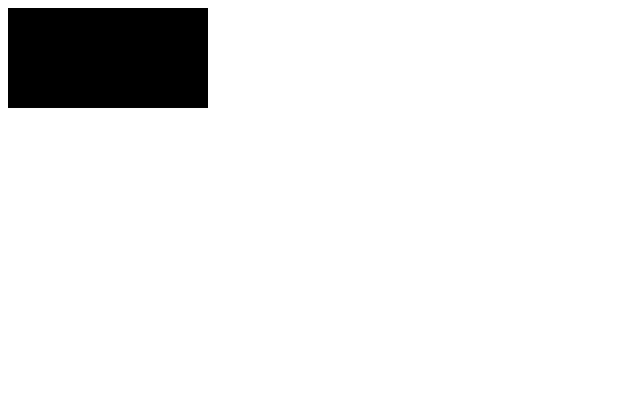
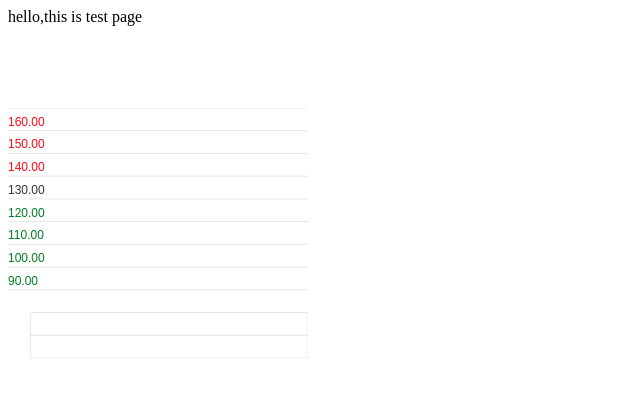
Before and after one commit to puddingKing/LakeJS, a website built with webpack: page sample/test.html in a window 1280 px wide. Shown: the whole page, without its empty margins (0-640 px from the left). Built offline with nearby package versions, Linux system fonts and the light colour scheme.

Commit message:
changes log

```diff
--- a/dev/main.js
+++ b/dev/main.js
@@ -1,6 +1,10 @@
-var EventUtil = require('../modules/event/EventUtil');
+var EventUtil = require('../modules/tools/event/EventUtil');
+var coor = require('../modules/chart/coordinate');
 var test = document.getElementById('test');
+var coordinate = document.getElementById('coordinate');
+var ctx = coordinate.getContext('2d');
 
 EventUtil.addHandler(test,'click',function(){
 	alert('hello,test');
 })
+coor(ctx,90,170,9);
--- /dev/null
+++ b/modules/chart/coordinate.js
@@ -0,0 +1,53 @@
+
+//计算坐标轴上面的y方向的点坐标
+function pointsList(min,max,count,height,yUnit){
+	//min：数据的最小值 || max：数据的最大值 || count：y方向的轴个数 || height：canvas的高度 || yUnit:y方向上单元格的高度
+	var result = [];
+	var ratio = (max-min)/(count-1);
+	for (var i = 0; i < count; i++) {
+		result.push({
+			x:0,
+			y:height -yUnit*3- i*yUnit,
+			num:ratio*i+min
+		})
+	}
+	console.info(result);
+	return result;
+}
+//绘制坐标轴
+function coordinate(ctx,min,max,count){ //min:坐标轴上的最小数值 max:最大数值 count:纵坐标的个数
+	var width = ctx.canvas.width;
+	var height = ctx.canvas.height;
+	var yUnit = height/(count-1+3);
+	var points_list = pointsList(min,max,count,height,yUnit); //得到一组点,eg:（0，90）（0，100）（0，110）...
+	console.info("canvas高度为："+height);
+	console.info(points_list);
+	ctx.fillStyle = 'white';
+	ctx.rect(0,0,width,height);
+	ctx.fill();
+
+	ctx.beginPath();//开始绘制坐标轴的上半部分
+	ctx.strokeStyle = 'rgba(0,0,0, 0.1)';
+	// ctx.fillStyle = 'red';
+	ctx.lineWidth = 1;
+	ctx.font = "12px Arial";
+	for (var i = 0; i < count; i++) {
+		if (i < (count - 1) / 2) {
+			ctx.fillStyle = '#007F24';
+		}
+		else if(i > (count - 1) / 2){
+			ctx.fillStyle = '#FF0A16';
+		}
+		else{
+			ctx.fillStyle = '#333333';
+		}
+		ctx.moveTo(0,points_list[i].y);
+		ctx.lineTo(width,points_list[i].y);//完成绘制坐标轴的上半部分
+		ctx.fillText(points_list[i].num.toFixed(2).toString(),0,points_list[i].y-5);
+	}
+	ctx.rect(yUnit,height-2*yUnit,width-yUnit,2*yUnit); //绘制坐标轴的下半部分
+	ctx.moveTo(yUnit,height-yUnit);
+	ctx.lineTo(width,height-yUnit);
+	ctx.stroke();
+}
+module.exports = coordinate;
--- a/sample/test.html
+++ b/sample/test.html
@@ -8,12 +8,12 @@
 		height: 100px;
 		display: block;
 		position: relative;
-		background-color: black;
 	}
 	</style>
 </head>
 <body>
 	<div id="test">hello,this is test page</div>
+	<canvas id="coordinate" width="300" height="250"></canvas>
 	<script type="text/javascript" src="../bundles/main.js"></script>
 </body>
 </html>
```
Also changed, not shown: bundles/main.js (+62 -0 lines), README.md, modules/tools/event/EventUtil.js (renamed from modules/event/EventUtil.js).
